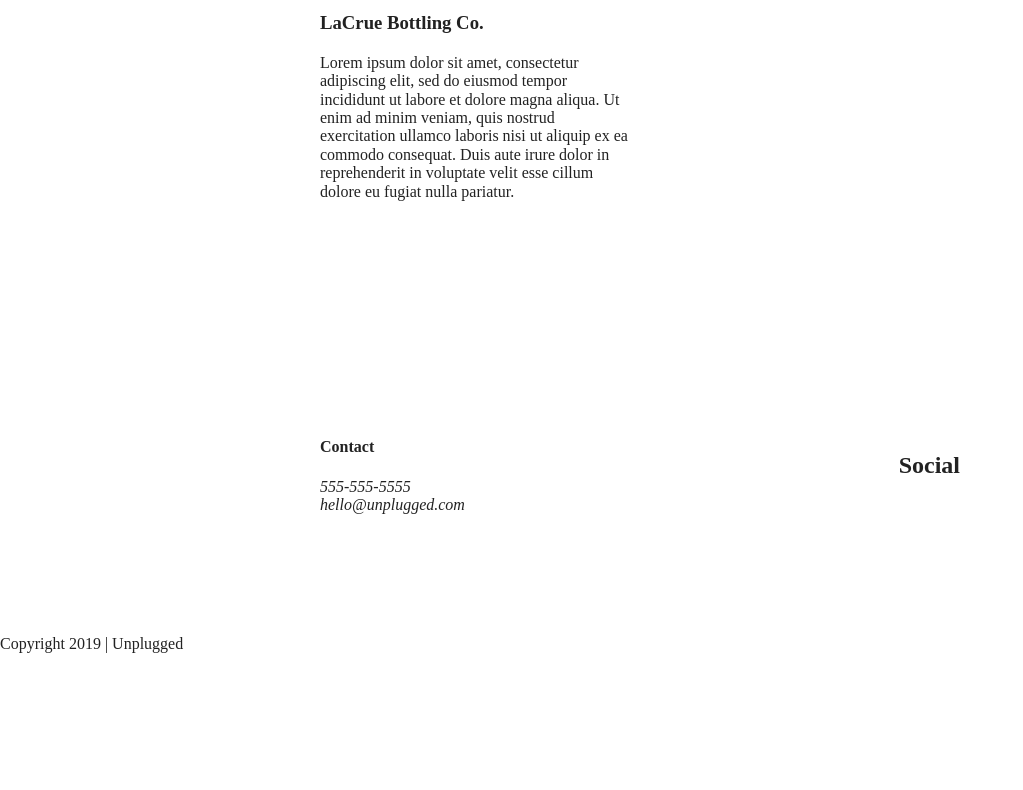
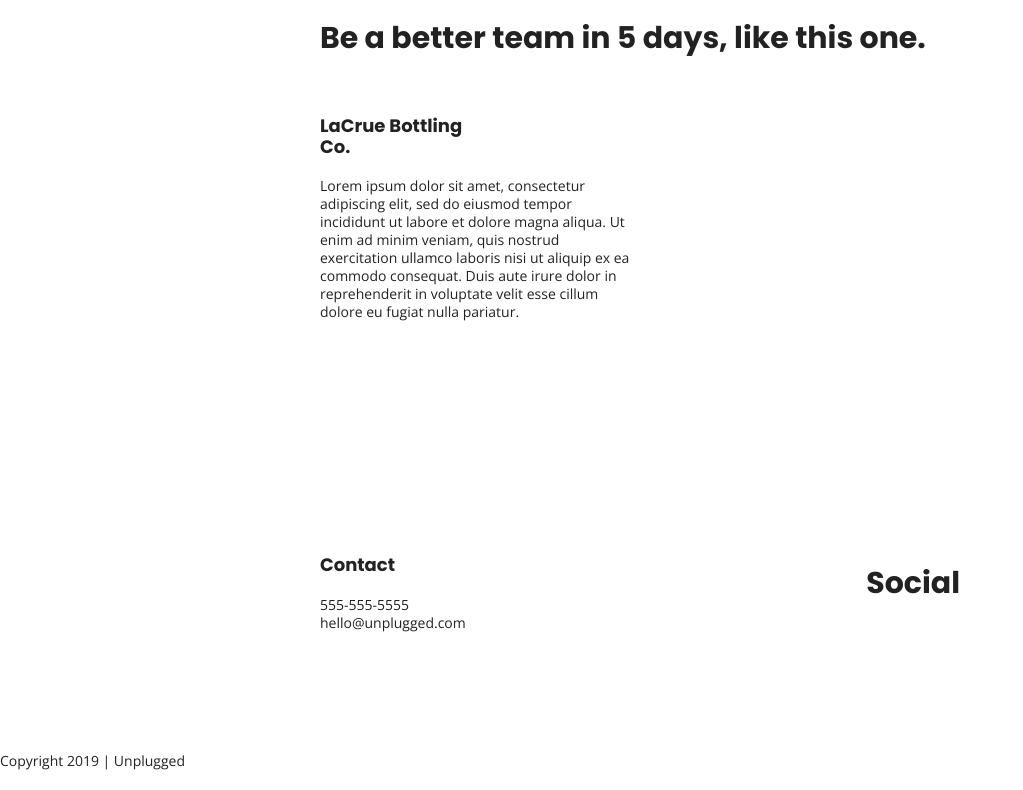
Before and after one commit to shonoac/206-unplugged, a website built with Parcel: page index.html in a window 1280 px wide. Shown: the part 1647-2437 px from the top of the page, without its empty margins (0-1023 px from the left). Before the commit the page ends 2320 px from the top, so only its background shows below. Built offline with nearby package versions, Linux system fonts and the light colour scheme.

Commit message:
Added text styles

```diff
--- a/about/index.html
+++ b/about/index.html
@@ -20,6 +20,10 @@
   <link rel="stylesheet" href="css/main.css">
 
   <meta name="theme-color" content="#fafafa">
+
+  <!-- Google Fonts-->>
+<link href="https://fonts.googleapis.com/css?family=Open+Sans:400,700|Poppins:500,700" rel="stylesheet">
+
 </head>
 
 <body>
--- a/css/main.css
+++ b/css/main.css
@@ -86,6 +86,51 @@ textarea {
 /* ==========================================================================
    Author's custom styles
    ========================================================================== */
+
+/* General Styles */
+
+html {
+    font-size: 16px;
+}
+
+body {
+     font-family: 'Open Sans', sans-serif;
+     font-size: 1em;
+     text-align: left;
+}
+
+ul,
+ol {
+  list-style-type: none;
+
+}
+
+a {
+    color: #e2e3ed;
+    text-decoration: none;
+
+}
+
+h2 {
+    font-family: 'Poppins', sans-serif;
+    font-size: 1.875em;
+}
+
+h3,
+h4 {
+    font-family: 'Poppins', sans-serif;
+    margin: 20px 0;
+    font-size: 1.125em;
+}
+
+p {
+  font-size: .875em;
+  line-height: 1.285;
+}
+
+address {
+  font-style: normal;
+}
 
 .content-wrapper {
   width: 90%;
--- a/index.html
+++ b/index.html
@@ -20,6 +20,10 @@
   <link rel="stylesheet" href="css/main.css">
 
   <meta name="theme-color" content="#fafafa">
+
+<!-- Google Fonts-->>
+<link href="https://fonts.googleapis.com/css?family=Open+Sans:400,700|Poppins:500,700" rel="stylesheet">
+
 </head>
 
 <body>
```
Also changed, not shown: faq/index.html (+4 -0 lines).
